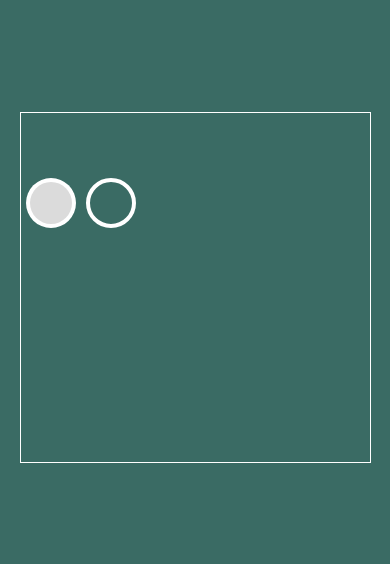
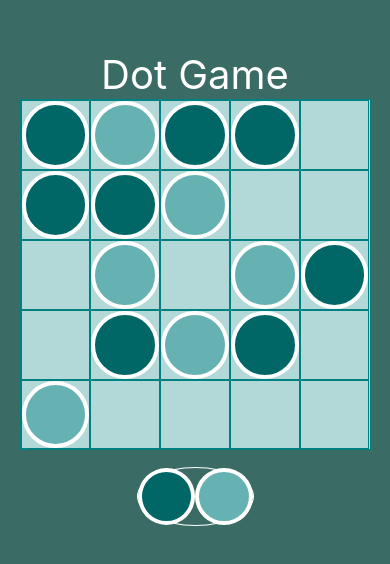
Before and after one commit to VictorHSandi/dot-game, a React Native app: screen / in a window 390 px wide. Shown: the part 142-706 px from the top of the page. Built offline with nearby package versions, Linux system fonts and the light colour scheme.

Commit message:
Added basic board

```diff
--- a/App.js
+++ b/App.js
@@ -1,15 +1,64 @@
 import { StatusBar } from 'expo-status-bar';
-import { StyleSheet, Text, View, ImageBackground } from 'react-native';
+import { StyleSheet, Text, View, Pressable } from 'react-native';
+import React, { useState } from "react";
 import dot from './assets/dots.png'
 
 export default function App() {
+const [board, setMap] = useState([
+  ['f', 'e', 'f', 'f', ''], // row 1 temp test size
+  ['f', 'f', 'e', '', ''], // row 2
+  ['', 'e', '', 'e', 'f'], // row 3
+  ['', 'f', 'e', 'f', ''], // row 4
+  ['e', '', '', '', ''], // row 4
+]);
+
+const [selectDot] = useState([
+  ['f','e']
+]);
+
+const [currentDot, setCurrentDot] = useState('f');
+
+const onPress = (rowIndex, colIndex) => {
+
+
+  setMap((existingMap) =>{
+    const updatedMap = [...existingMap];
+    updatedMap[rowIndex][colIndex] = currentDot;
+    return updatedMap;
+  });
+};
+
+const selectorPress = (currentDot) => {
+  setCurrentDot(currentDot == "0" ? "f" : "e");
+  console.warn(currentDot);
+};
+
   return (
     <View style={styles.container}>
-      <View style={styles.map} >
-        <View style={styles.eoutDot}>
-          <View style ={styles.einDot}/>
-        </View>
-        <View style={styles.filledDot}/>
+      <Text style={styles.text}>Dot Game</Text>
+      <View style={styles.map}>
+        {board.map((row, rowIndex) => (
+          <View style={styles.row}>
+            {row.map((cell, colIndex) => (
+              <Pressable onPress={() => onPress(rowIndex, colIndex)} style={styles.cell}>
+                {cell == 'f' && <View style={styles.filledDot}/>}
+                {cell == 'e' && <View style={styles.emptyDot}/>}
+              </Pressable>
+            ))}
+          </View>
+        ))}
+      </View>
+      <View style={styles.selector}>
+      {selectDot.map((row) => (
+          <View style={styles.srow}>
+            {row.map((cell, colIndex) => (
+              <Pressable onPress={() => selectorPress(colIndex)} style={styles.scell}>
+                {cell == 'f' && <View style={styles.filledDot}/>}
+                {cell == 'e' && <View style={styles.emptyDot}/>}
+              </Pressable>
+            ))}
+          </View>
+        ))}
       </View>
       <StatusBar style="auto" />
     </View>
@@ -22,48 +71,70 @@ const styles = StyleSheet.create({
     backgroundColor: '#3a6b64',
     alignItems: 'center',
     justifyContent: 'center',
-    paddingTop: 15,
+  },
+  text: {
+    fontSize: 40,
+    color: 'white',
   },
   map: {
     borderWidth: 1,
-    borderColor: 'white',
+    borderColor: 'teal',
     width: '90%',
     aspectRatio: 1,
+    backgroundColor: '#b2d8d8',
   },
-  eoutDot: {
-    position: 'absolute',
-
-    left: 0 * 60,
-    top: 1 * 60,
-
-    width: 50,
-    height: 50,
-    backgroundColor: 'white',
-    borderRadius: 50,
+  row: {
+    flex: 1,
+    flexDirection: "row",
+  },
+  cell: {
+    width: '100%',
+    height: '100%',
+    flex: 1,
+    borderColor: "teal",
+    borderWidth: 1,
     alignItems: 'center',
     justifyContent: 'center',
-    margin: 5,
   },
-  einDot: {
-    width: 42,
-    height: 42,
-    backgroundColor: '#dbdbdb',
-    borderRadius: 50,
+  srow: {
+    flex: 1,
+    flexDirection: "row",
   },
-  filledDot: {
-    position: 'absolute',
-
-    left: 1 * 60,
-    top: 1 * 60,
-
-    width: 50,
-    height: 50,
-    borderRadius: 50,
+  scell: {
+    width: '100%',
+    height: '100%',
+    flex: 1,
     alignItems: 'center',
     justifyContent: 'center',
-    margin: 5,
+  },
+  emptyDot: {
+    width: '100%',
+    height: '100%',
+    borderRadius: '100%',
+    alignItems: 'center',
+    justifyContent: 'center',
 
     borderWidth: 4,
     borderColor: 'white',
+    backgroundColor: '#66b2b2'
+  },
+  filledDot: {
+    width: '100%',
+    height: '100%',
+    borderRadius: '100%',
+    alignItems: 'center',
+    justifyContent: 'center',
+
+    borderWidth: 4,
+    borderColor: 'white',
+    backgroundColor: '#006666'
+  },
+  selector: {
+    width: '30%',
+    height: '7%',
+    borderColor: 'white',
+    borderRadius: '100%',
+    borderWidth: 1,
+    top: '2%'
   },
 });
```
